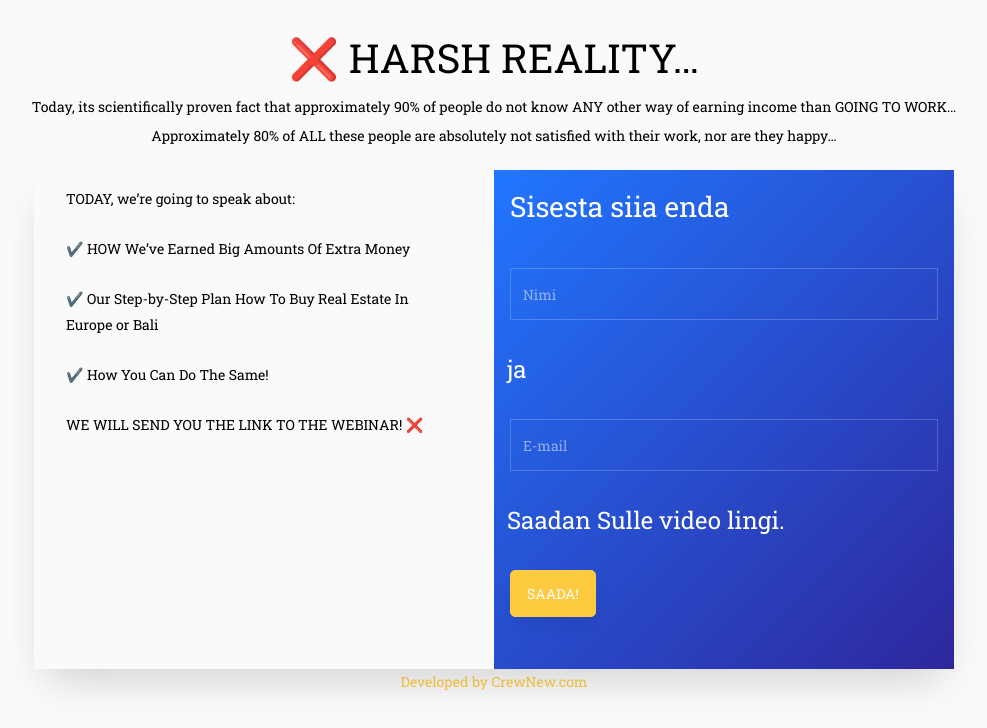
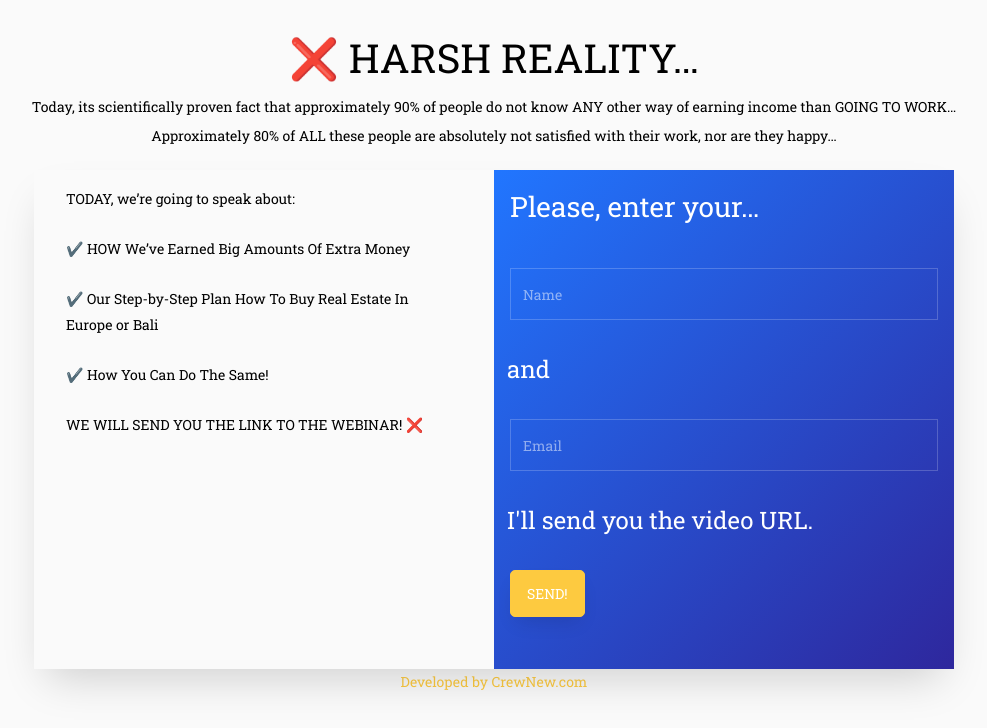
Before and after one commit to ivo-henri/subscribe-form, a Svelte app: page / in a window 1280 px wide. Shown: the top 728 px of the page, without its empty margins (146-1133 px from the left). Built offline with nearby package versions, Linux system fonts and the light colour scheme.

Commit message:
Latest translations

```diff
--- a/src/App.svelte
+++ b/src/App.svelte
@@ -129,12 +129,11 @@
               </div>
               <div class="col-md-6">
                 <div class="contact-wrap w-100 p-lg-5 p-4">
-                  <h3 class="mb-4">Sisesta siia enda</h3>
+                  <h3 class="mb-4">Please, enter your…</h3>
                   <div id="form-message-warning" class="mb-4" />
                   {#if state === "sent"}
                     <div id="form-message-success" class="mb-4" in:scale>
-                      Korras! Vaata oma emaili varsti! Kui ka 2-3min pärast ei
-                      paista emaili, siis vaata igaks juhuks ka spämmboksi!
+                      Done! Check your email inbox soon! If the email isn't there in 2-3min then please check also the spambox and click "Not spam"!
                     </div>
                   {:else}
                     <div class="row">
@@ -145,11 +144,11 @@
                             class="form-control"
                             value={name}
                             on:input={(event) => (name = event.target.value)}
-                            placeholder="Nimi"
+                            placeholder="Name"
                           />
                         </div>
                       </div>
-                      <div class="form-text">ja</div>
+                      <div class="form-text">and</div>
                       <div class="col-md-12">
                         <div class="form-group">
                           <input
@@ -157,16 +156,16 @@
                             class="form-control"
                             value={email}
                             on:input={(event) => (email = event.target.value)}
-                            placeholder="E-mail"
+                            placeholder="Email"
                           />
                         </div>
                       </div>
-                      <div class="form-text">Saadan Sulle video lingi.</div>
+                      <div class="form-text">I'll send you the video URL.</div>
                       <div class="col-md-12">
                         <div class="form-group">
                           <input
                             type="submit"
-                            value="SAADA!"
+                            value="SEND!"
                             class="btn btn-primary"
                             on:click={submitEmail}
                           />
```
